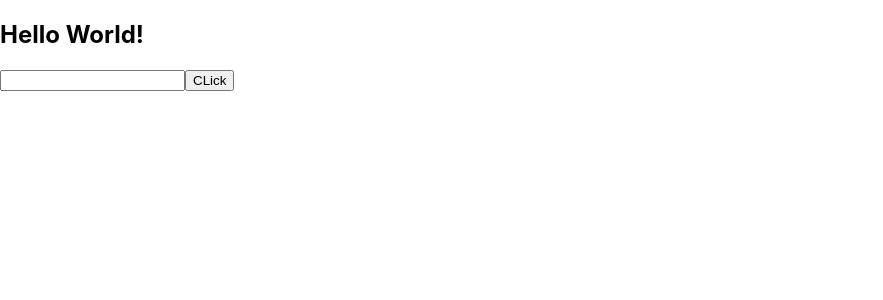
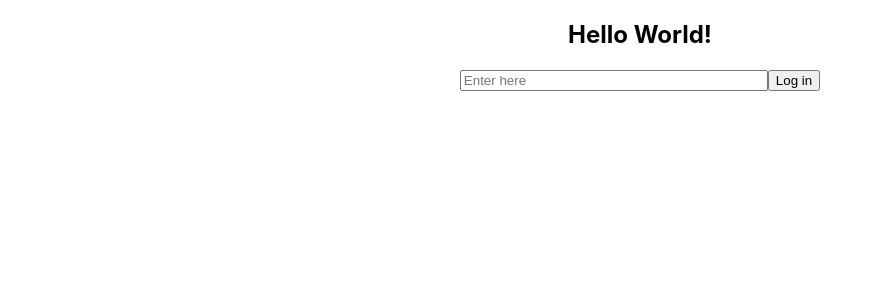
Before and after one commit to Denchik730/practic-creating-app-with-react1, a React (Create React App) app: page / in a window 1280 px wide. Shown: the top 300 px of the page, without its empty margins (0-883 px from the left). Built offline with nearby package versions, Linux system fonts and the light colour scheme.

Commit message:
training with elements and components

```diff
--- a/src/App.js
+++ b/src/App.js
@@ -1,19 +1,57 @@
-import logo from './logo.svg';
+import {Component} from 'react';
 import './App.css';
 
+const Header = () => {
+	return <h2>Hello World!</h2>
+}
+
+// const Field = () => {
+// 	const holder = 'Enter here'
+// 	const styleField = {
+// 		width: '300px'
+// 	};
+// 	return <input
+// 			placeholder={holder}
+// 			type='text'
+// 			style={styleField}/>
+
+// }
+
+class Field extends Component {
+	render() {
+		const holder = 'Enter here'
+	const styleField = {
+		width: '300px'
+	};
+
+	return <input
+			placeholder={holder}
+			type='text'
+			style={styleField}/>
+	}
+}
+
+function Btn() {
+	const text = 'Log in';
+	const logged = false;
+
+
+
+	// const res = () => {
+	//   return 'Log in';
+	// }
+	// const p = <p>Log in</p>
+	return <button>{logged ? 'Enter' : text}</button>
+}
 
 function App() {
-  return (
-    <div className="App">
-      <header className="App-header">
-        <img src={logo} className="App-logo" alt="logo" />
-        <p>
-          Edit <code>src/App.js</code> and save to reload.
-        </p>
-
-      </header>
-    </div>
-  );
+	return (
+		<div className="App">
+			<Header/>
+			<Field/>
+			<Btn/>
+		</div>
+	);
 }
 
 export default App;
--- a/src/index.js
+++ b/src/index.js
@@ -3,18 +3,9 @@
 import './index.css';
 import App from './App';
 
-const text = 'Hello World!';
-
-const elem = (
-  <div>
-      <h2>{text}</h2>
-      <input type="text" />
-      <button>CLick</button>
-  </div>
-);
 
 
 const root = ReactDOM.createRoot(document.getElementById('root'));
 root.render(
-  elem
+  <App/>
 );
```
